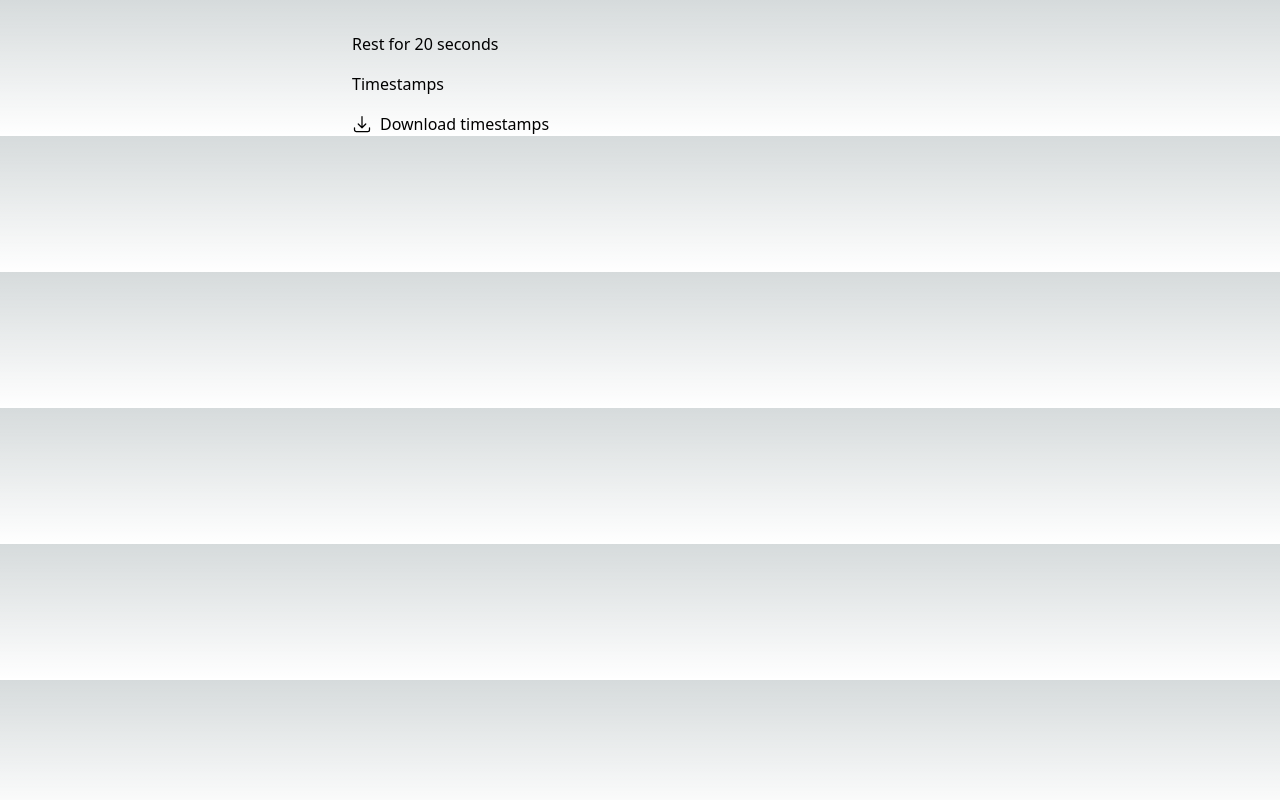
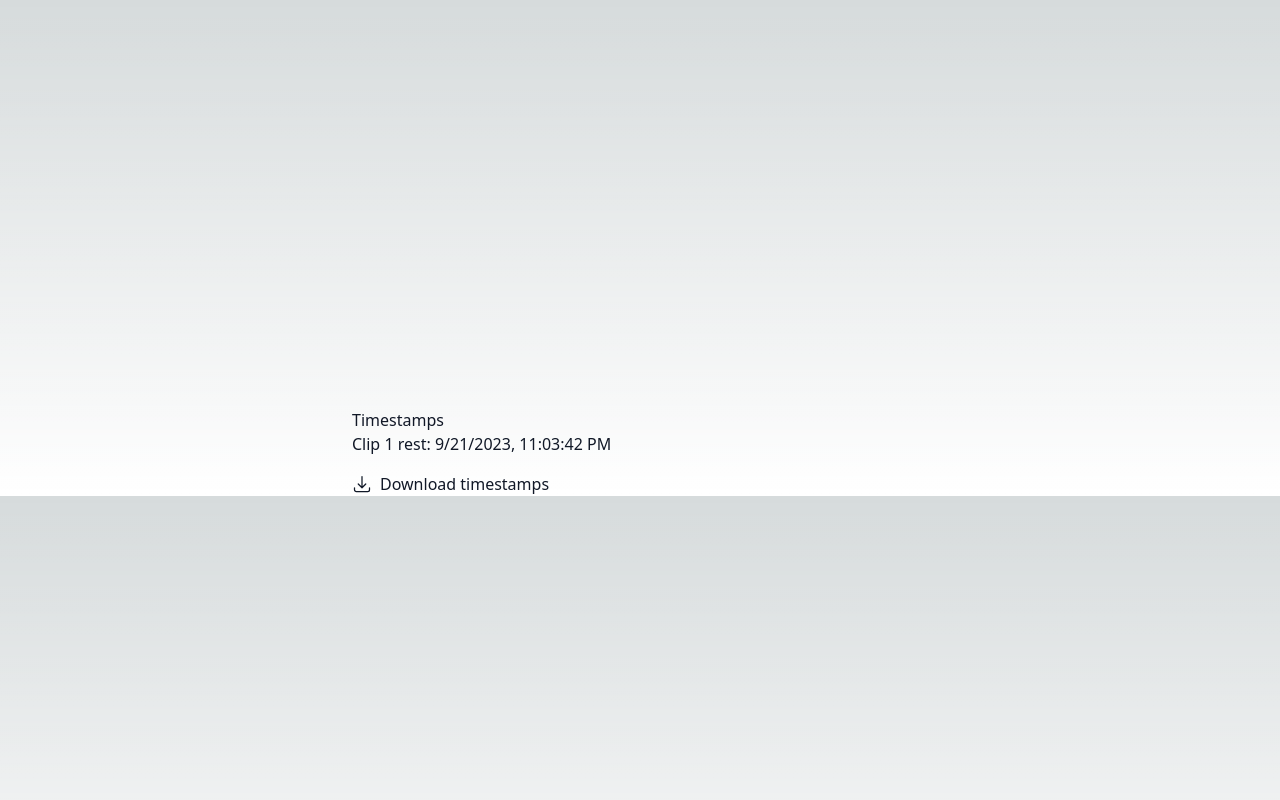
Before and after one commit to neural-imagery/movie-player, a Next.js app: page / in a window 1280 px wide. Built offline with nearby package versions, Linux system fonts and the light colour scheme.

Commit message:
Add rest

```diff
--- a/pages/index.tsx
+++ b/pages/index.tsx
@@ -6,7 +6,7 @@ import { ArrowDownTrayIcon } from "@heroicons/react/24/outline";
 type TimestampEvent = {
   videoIndex: number;
   timestamp: string;
-  event: "started" | "ended";
+  event: "started" | "ended" | "rest";
   clipType: string;
   clipUrl: string;
 };
@@ -19,9 +19,146 @@ const Home: React.FC = () => {
   const [progress, setProgress] = useState<number>(0);
 
   const clips: { url: string; type: string }[] = [
-    { type: "wheelchair", url: "https://www.youtube.com/watch?v=_46AoSnHCRo" },
-    { type: "old-neuro", url: "https://www.youtube.com/watch?v=Ytnn0dv_0To" },
+    {
+      type: "mandarinvocab",
+      url: "https://www.youtube.com/watch?v=NwrBnIBMS2E",
+    },
+    { type: "jackychan", url: "https://www.youtube.com/watch?v=yyDFHouhmeY" },
+    { type: "3b1b", url: "https://www.youtube.com/watch?v=rHLEWRxRGiM" },
+    {
+      type: "planetearth",
+      url: "https://www.youtube.com/watch?v=bbaX1yeSatQ",
+    },
+    {
+      type: "animatedshorts",
+      url: "https://www.youtube.com/watch?v=ofnCdC8P70g",
+    },
+    { type: "3b1b", url: "https://www.youtube.com/watch?v=v8VSDg_WQlA" },
+    {
+      type: "mandarinvocab",
+      url: "https://www.youtube.com/watch?v=ySPatiyLWAo",
+    },
+    {
+      type: "planetearth",
+      url: "https://www.youtube.com/watch?v=7qQely6VBUs",
+    },
+    { type: "3b1b", url: "https://www.youtube.com/watch?v=-9OUyo8NFZg" },
+    { type: "jackychan", url: "https://www.youtube.com/watch?v=WtfeiAYeuJ0" },
+    { type: "jackychan", url: "https://www.youtube.com/watch?v=8sxwbaKJnZ4" },
+    {
+      type: "mandarinvocab",
+      url: "https://www.youtube.com/watch?v=a68_irrmbkg",
+    },
+    {
+      type: "planetearth",
+      url: "https://www.youtube.com/watch?v=6bx5JUGVahk",
+    },
+    {
+      type: "planetearth",
+      url: "https://www.youtube.com/watch?v=tf1bytsDDho",
+    },
+    {
+      type: "planetearth",
+      url: "https://www.youtube.com/watch?v=jTpg0pODGk8",
+    },
+    {
+      type: "planetearth",
+      url: "https://www.youtube.com/watch?v=EWr8fzUz-Yw",
+    },
+    {
+      type: "mandarinvocab",
+      url: "https://www.youtube.com/watch?v=87EKW3C8IHo",
+    },
+    {
+      type: "mandarinvocab",
+      url: "https://www.youtube.com/watch?v=EZtomXl6p08",
+    },
+    { type: "jackychan", url: "https://www.youtube.com/watch?v=GKCfwcxbUMw" },
+    { type: "jackychan", url: "https://www.youtube.com/watch?v=MYs-FIMxePU" },
+    {
+      type: "mandarinvocab",
+      url: "https://www.youtube.com/watch?v=-CaUn6P8ir4",
+    },
+    {
+      type: "animatedshorts",
+      url: "https://www.youtube.com/watch?v=B6uuIHpFkuo",
+    },
+    {
+      type: "animatedshorts",
+      url: "https://www.youtube.com/watch?v=LVLoc6FrLi0",
+    },
+    {
+      type: "mandarinvocab",
+      url: "https://www.youtube.com/watch?v=vPNF35pirEM",
+    },
+    { type: "3b1b", url: "https://www.youtube.com/watch?v=cy8r7WSuT1I" },
+    {
+      type: "animatedshorts",
+      url: "https://www.youtube.com/watch?v=I5cFBi02O34",
+    },
+    {
+      type: "mandarinvocab",
+      url: "https://www.youtube.com/watch?v=0Ta07y15Ces",
+    },
+    {
+      type: "animatedshorts",
+      url: "https://www.youtube.com/watch?v=Bl1FOKpFY2Q",
+    },
+    {
+      type: "animatedshorts",
+      url: "https://www.youtube.com/watch?v=PfyJQEIsMt0",
+    },
+    { type: "jackychan", url: "https://www.youtube.com/watch?v=TZfVLePl1Hs" },
+    { type: "3b1b", url: "https://www.youtube.com/watch?v=zjMuIxRvygQ" },
+    { type: "3b1b", url: "https://www.youtube.com/watch?v=U_85TaXbeIo" },
+    {
+      type: "mandarinvocab",
+      url: "https://www.youtube.com/watch?v=lyRYhlfaqxs",
+    },
+    {
+      type: "planetearth",
+      url: "https://www.youtube.com/watch?v=el4CQj-TCbA",
+    },
+    {
+      type: "animatedshorts",
+      url: "https://www.youtube.com/watch?v=e9dZQelULDk",
+    },
+    {
+      type: "animatedshorts",
+      url: "https://www.youtube.com/watch?v=uMVtpCPx8ow",
+    },
+    { type: "jackychan", url: "https://www.youtube.com/watch?v=hPRYwQJvLFM" },
+    {
+      type: "planetearth",
+      url: "https://www.youtube.com/watch?v=SiezPjMVjTw",
+    },
+    { type: "jackychan", url: "https://www.youtube.com/watch?v=TZfVLePl1Hs" },
+    {
+      type: "planetearth",
+      url: "https://www.youtube.com/watch?v=NGtzSd3wFY4",
+    },
+    { type: "jackychan", url: "https://www.youtube.com/watch?v=B215g-Evv0U" },
+    {
+      type: "animatedshorts",
+      url: "https://www.youtube.com/watch?v=AZS5cgybKcI",
+    },
+    {
+      type: "animatedshorts",
+      url: "https://www.youtube.com/watch?v=zfC_GuHiP68",
+    },
+    { type: "jackychan", url: "https://www.youtube.com/watch?v=CRK6shZ0Nxo" },
+    { type: "3b1b", url: "https://www.youtube.com/watch?v=S9JGmA5_unY" },
+    {
+      type: "mandarinvocab",
+      url: "https://www.youtube.com/watch?v=lYS-WnFmG54",
+    },
+    {
+      type: "planetearth",
+      url: "https://www.youtube.com/watch?v=PvWLbK_mNw0",
+    },
   ];
+
+  const restTime = 5; // seconds
 
   useEffect(() => {
     setIsMounted(true);
@@ -29,19 +166,20 @@ const Home: React.FC = () => {
   }, []);
 
   const handleRestPeriod = () => {
+    recordTimestamp("rest");
     setIsRestPeriod(true);
     let counter = 0;
     const interval = setInterval(() => {
       counter += 1;
-      setProgress((counter / 20) * 100);
-      if (counter >= 20) {
+      setProgress((counter / restTime) * 100);
+      if (counter >= restTime) {
         clearInterval(interval);
         setIsRestPeriod(false);
       }
     }, 1000);
   };
 
-  const recordTimestamp = (event: "started" | "ended") => {
+  const recordTimestamp = (event: "started" | "ended" | "rest") => {
     const timestampEvent: TimestampEvent = {
       videoIndex: currentClip,
       timestamp: new Date().toLocaleString(),
@@ -70,7 +208,7 @@ const Home: React.FC = () => {
     <div className="max-w-xl mx-auto mt-8">
       {isRestPeriod ? (
         <div>
-          <h2>Rest for 20 seconds</h2>
+          <h2>Rest for {restTime} seconds</h2>
           {/* <progress value={progress} max="100"></progress> */}
         </div>
       ) : (
@@ -84,7 +222,7 @@ const Home: React.FC = () => {
         )
       )}
 
-      <div className="mt-4">
+      <div className="mt-4 text-gray-900">
         <h2>Timestamps</h2>
         <ul>
           {timestamps.map((timestampEvent, index) => (
```
